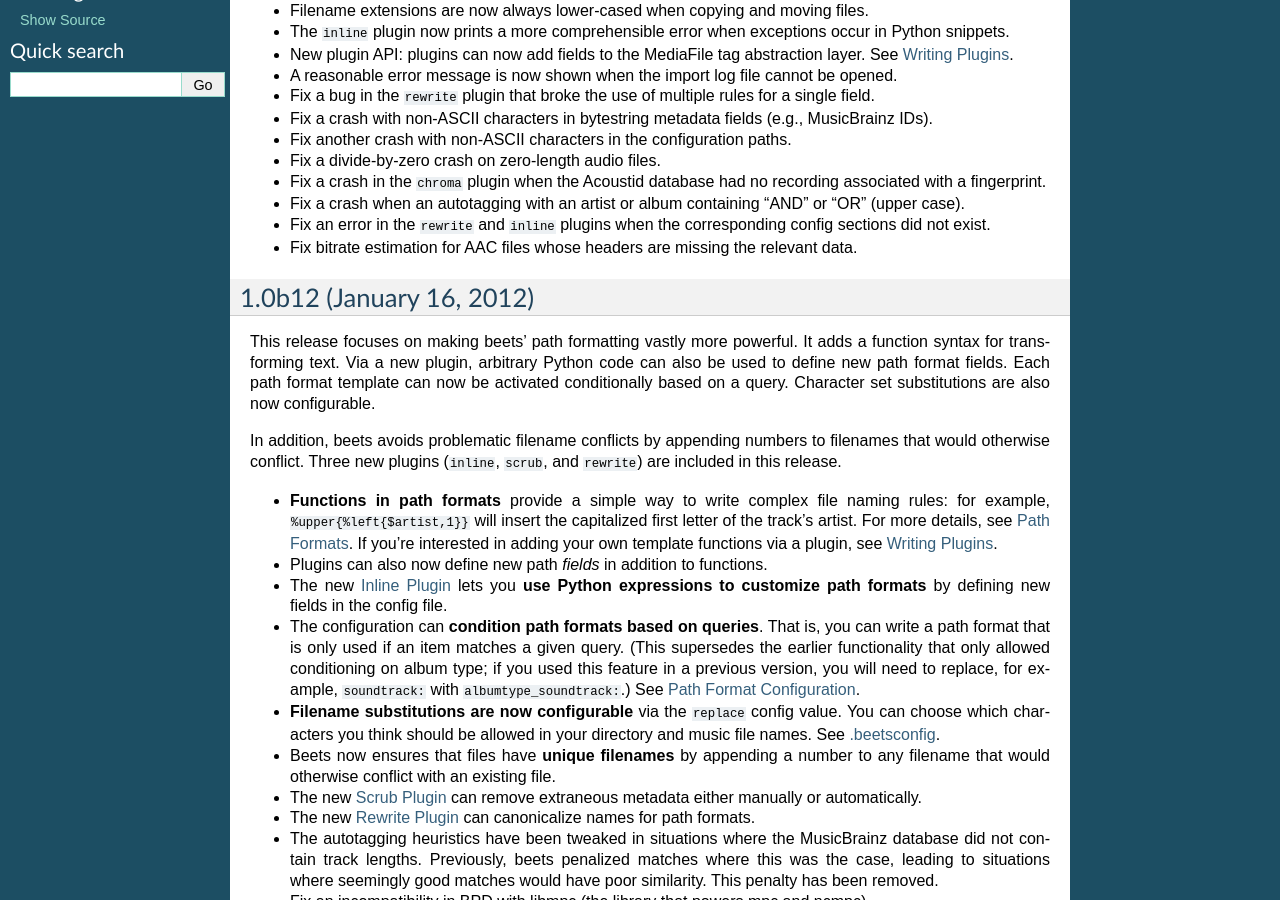
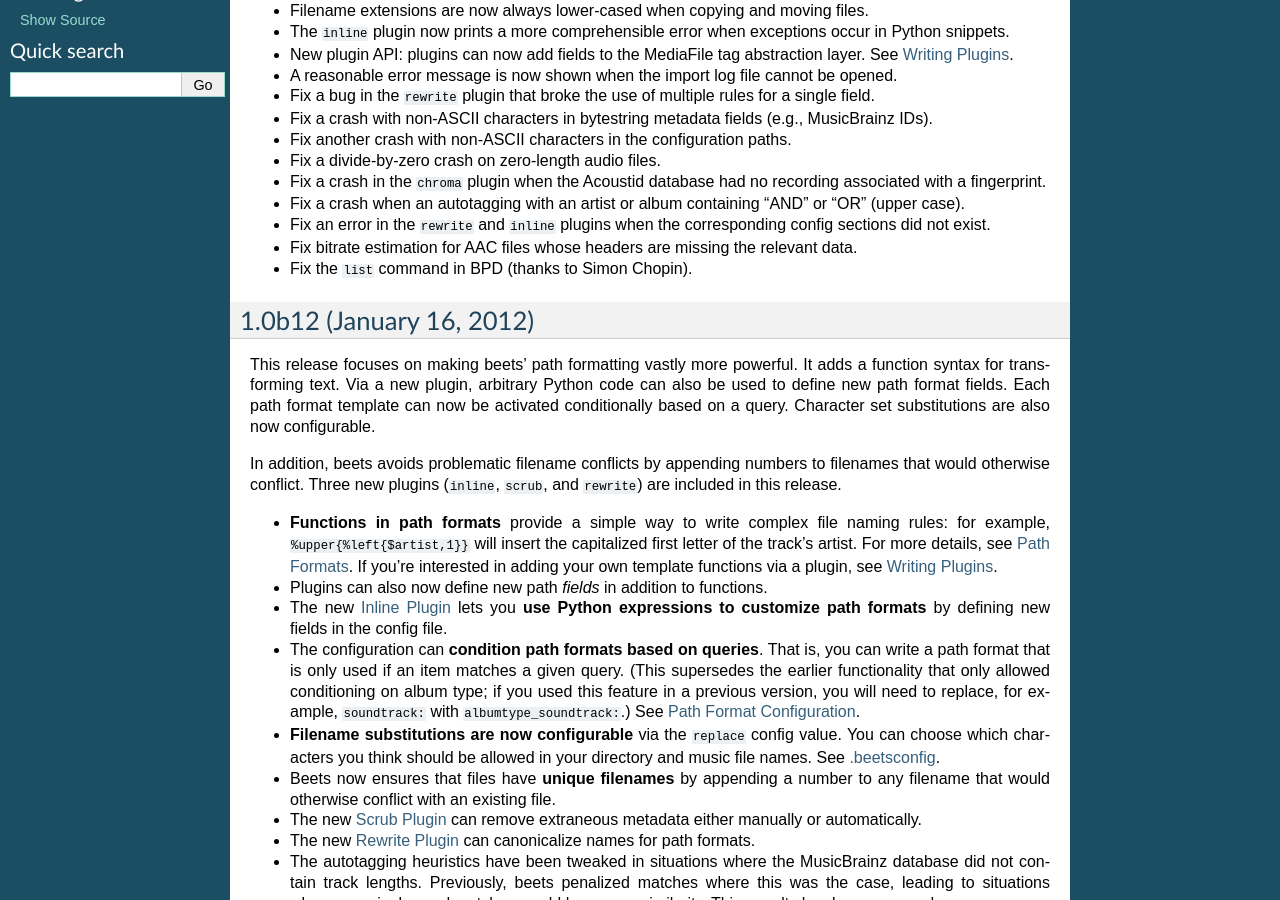
Before and after one commit to google-code-export/beets, a Sphinx documentation site: the page built from docs/changelog.rst, in a window 1280 px wide and 900 px high, scrolled down 447 px. Built offline with Sphinx 7.4.7, drawn with Linux system fonts in a browser that asks for light colours.

Commit message:
changelog for "list" fix

```diff
--- a/docs/changelog.rst
+++ b/docs/changelog.rst
@@ -44,6 +44,7 @@
   config sections did not exist.
 * Fix bitrate estimation for AAC files whose headers are missing the relevant
   data.
+* Fix the ``list`` command in BPD (thanks to Simon Chopin).
 
 1.0b12 (January 16, 2012)
 -------------------------
```
